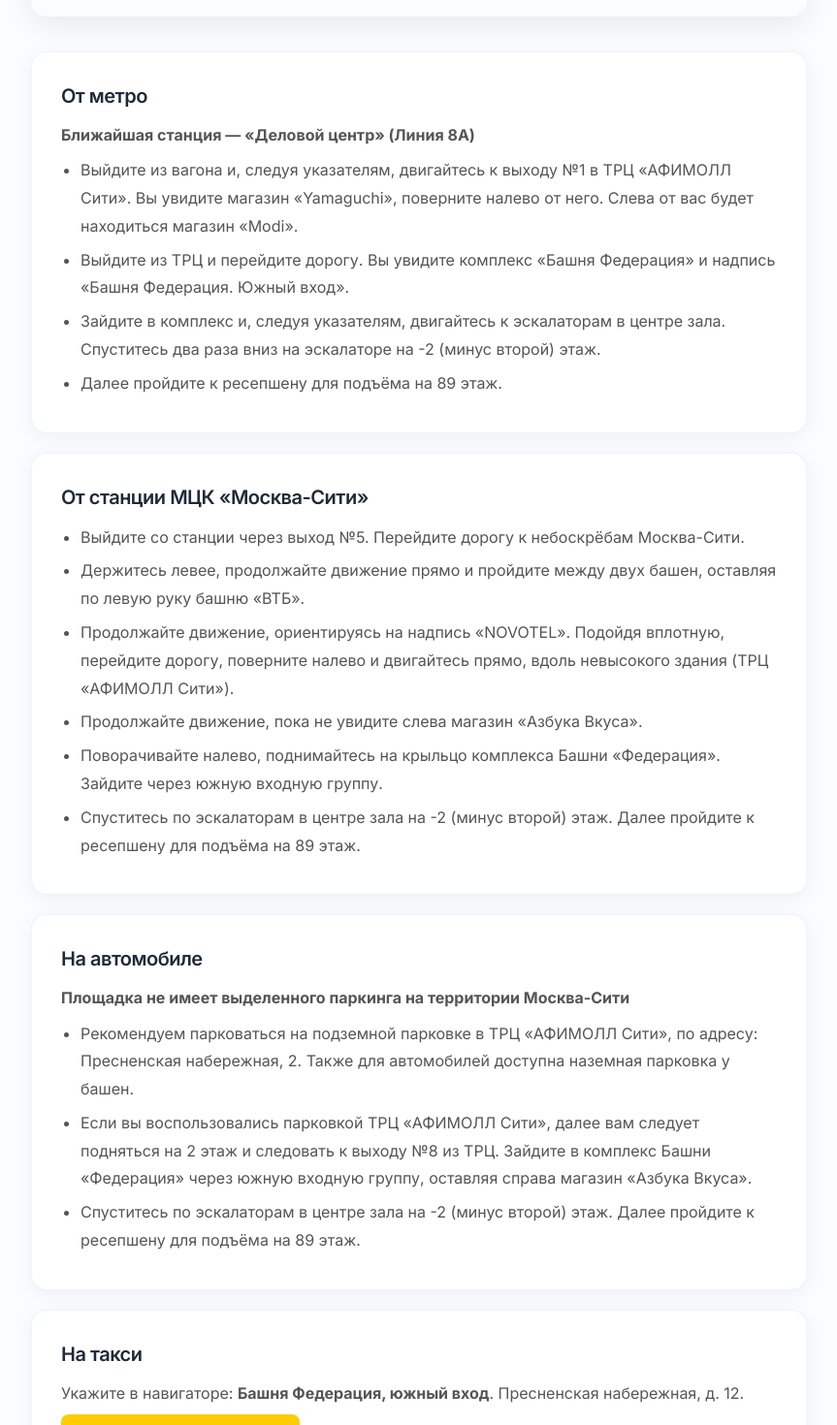
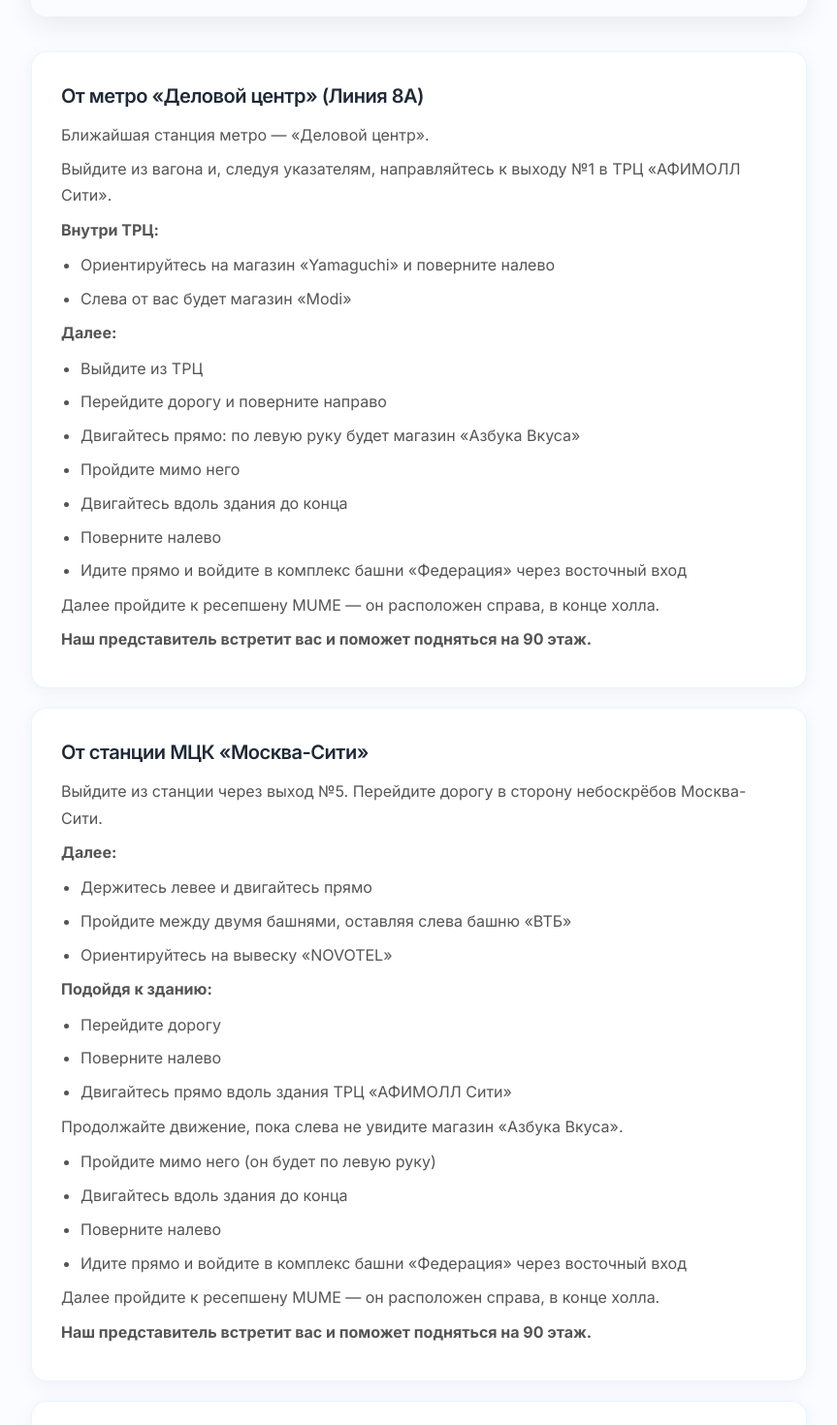
Before and after one commit to phobos003/smotra90, a Next.js app: page /location in a window 1280 px wide. Shown: the part 620-2090 px from the top of the page at 97% size, without its empty margins (208-1071 px from the left). Built offline with nearby package versions, Linux system fonts and the light colour scheme.

Commit message:
ТЕст

```diff
--- a/app/globals.css
+++ b/app/globals.css
@@ -339,6 +339,7 @@
 .heroBottom{
 display:flex;
 align-items:center;
+justify-content:center;
 gap:16px;
 }
 
--- a/app/location/page.tsx
+++ b/app/location/page.tsx
@@ -48,41 +48,75 @@
 <div className="rulesList">
 
 <div className="rulesItem">
-<h3>От метро</h3>
-<p><strong>Ближайшая станция — «Деловой центр» (Линия 8А)</strong></p>
+<h3>От метро «Деловой центр» (Линия 8А)</h3>
+<p>Ближайшая станция метро — «Деловой центр».</p>
+<p>Выйдите из вагона и, следуя указателям, направляйтесь к выходу №1 в ТРЦ «АФИМОЛЛ Сити».</p>
+<p><strong>Внутри ТРЦ:</strong></p>
 <ul>
-<li>Выйдите из вагона и, следуя указателям, двигайтесь к выходу №1 в ТРЦ «АФИМОЛЛ Сити». Вы увидите магазин «Yamaguchi», поверните налево от него. Слева от вас будет находиться магазин «Modi».</li>
-<li>Выйдите из ТРЦ и перейдите дорогу. Вы увидите комплекс «Башня Федерация» и надпись «Башня Федерация. Южный вход».</li>
-<li>Зайдите в комплекс и, следуя указателям, двигайтесь к эскалаторам в центре зала. Спуститесь два раза вниз на эскалаторе на -2 (минус второй) этаж.</li>
-<li>Далее пройдите к ресепшену для подъёма на 89 этаж.</li>
+<li>Ориентируйтесь на магазин «Yamaguchi» и поверните налево</li>
+<li>Слева от вас будет магазин «Modi»</li>
 </ul>
+<p><strong>Далее:</strong></p>
+<ul>
+<li>Выйдите из ТРЦ</li>
+<li>Перейдите дорогу и поверните направо</li>
+<li>Двигайтесь прямо: по левую руку будет магазин «Азбука Вкуса»</li>
+<li>Пройдите мимо него</li>
+<li>Двигайтесь вдоль здания до конца</li>
+<li>Поверните налево</li>
+<li>Идите прямо и войдите в комплекс башни «Федерация» через восточный вход</li>
+</ul>
+<p>Далее пройдите к ресепшену MUME — он расположен справа, в конце холла.</p>
+<p><strong>Наш представитель встретит вас и поможет подняться на 90 этаж.</strong></p>
 </div>
 
 <div className="rulesItem">
 <h3>От станции МЦК «Москва-Сити»</h3>
+<p>Выйдите из станции через выход №5. Перейдите дорогу в сторону небоскрёбов Москва-Сити.</p>
+<p><strong>Далее:</strong></p>
 <ul>
-<li>Выйдите со станции через выход №5. Перейдите дорогу к небоскрёбам Москва-Сити.</li>
-<li>Держитесь левее, продолжайте движение прямо и пройдите между двух башен, оставляя по левую руку башню «ВТБ».</li>
-<li>Продолжайте движение, ориентируясь на надпись «NOVOTEL». Подойдя вплотную, перейдите дорогу, поверните налево и двигайтесь прямо, вдоль невысокого здания (ТРЦ «АФИМОЛЛ Сити»).</li>
-<li>Продолжайте движение, пока не увидите слева магазин «Азбука Вкуса».</li>
-<li>Поворачивайте налево, поднимайтесь на крыльцо комплекса Башни «Федерация». Зайдите через южную входную группу.</li>
-<li>Спуститесь по эскалаторам в центре зала на -2 (минус второй) этаж. Далее пройдите к ресепшену для подъёма на 89 этаж.</li>
+<li>Держитесь левее и двигайтесь прямо</li>
+<li>Пройдите между двумя башнями, оставляя слева башню «ВТБ»</li>
+<li>Ориентируйтесь на вывеску «NOVOTEL»</li>
 </ul>
+<p><strong>Подойдя к зданию:</strong></p>
+<ul>
+<li>Перейдите дорогу</li>
+<li>Поверните налево</li>
+<li>Двигайтесь прямо вдоль здания ТРЦ «АФИМОЛЛ Сити»</li>
+</ul>
+<p>Продолжайте движение, пока слева не увидите магазин «Азбука Вкуса».</p>
+<ul>
+<li>Пройдите мимо него (он будет по левую руку)</li>
+<li>Двигайтесь вдоль здания до конца</li>
+<li>Поверните налево</li>
+<li>Идите прямо и войдите в комплекс башни «Федерация» через восточный вход</li>
+</ul>
+<p>Далее пройдите к ресепшену MUME — он расположен справа, в конце холла.</p>
+<p><strong>Наш представитель встретит вас и поможет подняться на 90 этаж.</strong></p>
 </div>
 
 <div className="rulesItem">
 <h3>На автомобиле</h3>
-<p><strong>Площадка не имеет выделенного паркинга на территории Москва-Сити</strong></p>
+<p>У смотровой площадки «Высота 90» нет собственного паркинга на территории Москва-Сити.</p>
+<p>Рекомендуем воспользоваться подземной парковкой ТРЦ «АФИМОЛЛ Сити» (Пресненская набережная, 2). Также доступна наземная парковка у башен Москва-Сити.</p>
+<p>Справочная парковки: <a href="tel:+74951519494" style={{color:"#4FB6E8",fontWeight:600}}>+7 495 151-94-94</a></p>
+<p><strong>Если вы припарковались в ТРЦ «АФИМОЛЛ Сити»:</strong></p>
+<p>Поднимитесь на 2 этаж и следуйте к выходу №8.</p>
+<p><strong>После выхода:</strong></p>
 <ul>
-<li>Рекомендуем парковаться на подземной парковке в ТРЦ «АФИМОЛЛ Сити», по адресу: Пресненская набережная, 2. Также для автомобилей доступна наземная парковка у башен.</li>
-<li>Если вы воспользовались парковкой ТРЦ «АФИМОЛЛ Сити», далее вам следует подняться на 2 этаж и следовать к выходу №8 из ТРЦ. Зайдите в комплекс Башни «Федерация» через южную входную группу, оставляя справа магазин «Азбука Вкуса».</li>
-<li>Спуститесь по эскалаторам в центре зала на -2 (минус второй) этаж. Далее пройдите к ресепшену для подъёма на 89 этаж.</li>
+<li>Поверните направо (слева от вас будет «Азбука Вкуса»)</li>
+<li>Пройдите вдоль здания до конца</li>
+<li>Поверните налево</li>
+<li>Двигайтесь прямо и войдите в комплекс башни «Федерация» через восточный вход</li>
 </ul>
+<p>Далее пройдите к ресепшену MUME — он находится справа, в конце холла.</p>
+<p><strong>Наш представитель встретит вас и поможет подняться на 90 этаж.</strong></p>
 </div>
 
 <div className="rulesItem">
 <h3>На такси</h3>
-<p>Укажите в навигаторе: <strong>Башня Федерация, южный вход</strong>. Пресненская набережная, д. 12.</p>
+<p>Укажите в навигаторе: <strong>Башня Федерация, восточный вход</strong>. Пресненская набережная, д. 12.</p>
 <div className="locationButtons">
 <a
 href="https://3.redirect.appmetrica.yandex.com/route?end-lat=55.749633&end-lon=37.537434"
@@ -94,10 +128,6 @@
 </div>
 </div>
 
-</div>
-
-<div className="rulesItem" style={{textAlign:"center",background:"rgba(79,182,232,0.06)",border:"1px solid rgba(79,182,232,0.15)"}}>
-<p>Если у вас возникнут вопросы, позвоните на горячую линию службы поддержки по номеру <a href="tel:+74951519494" style={{color:"#4FB6E8",fontWeight:600}}>+7 495 151-94-94</a></p>
 </div>
 
 <div className="locationCta">
```
